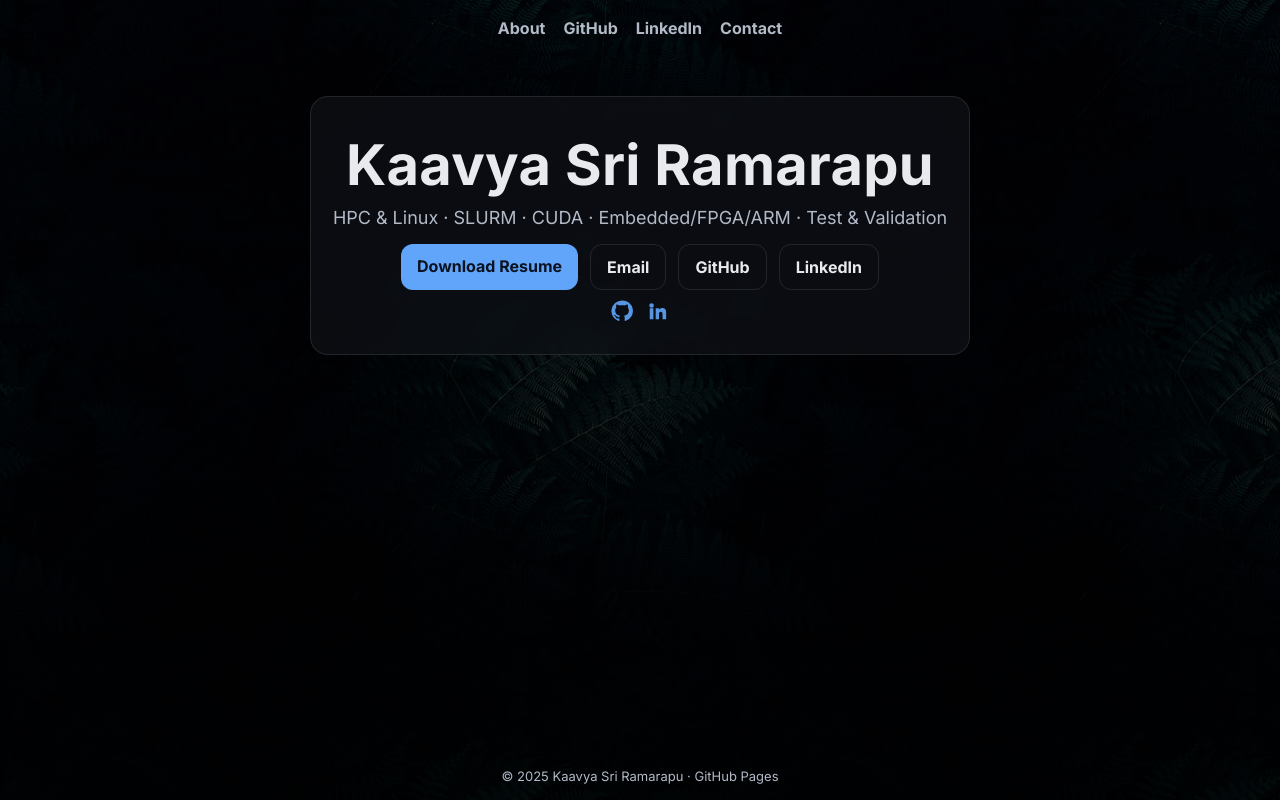
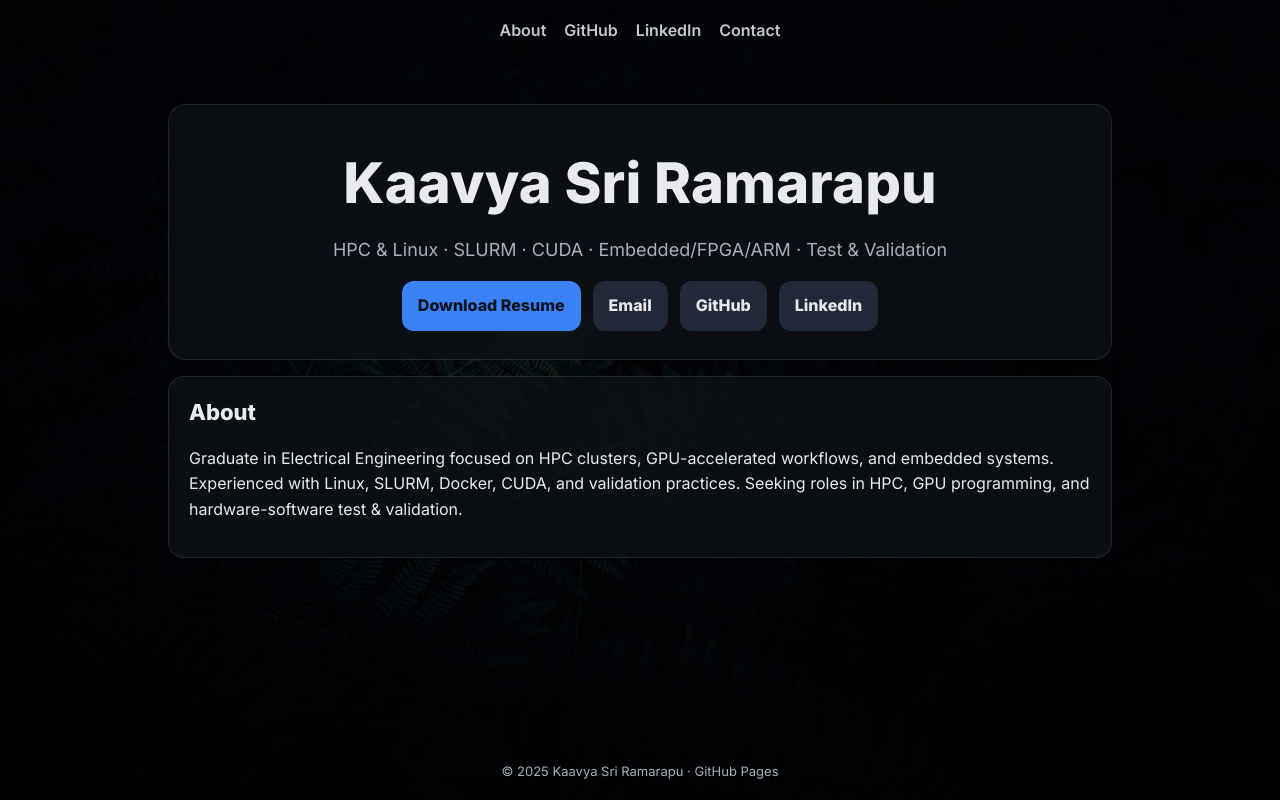
Before and after one commit to kaavyyaashri/kaavyyaashri.github.io, a plain HTML site: page index.html in a window 1280 px wide. Drawn offline with Linux system fonts and the light colour scheme.

Commit message:
Update index.html

```diff
--- a/index.html
+++ b/index.html
@@ -1,73 +1,136 @@
 <!DOCTYPE html>
 <html lang="en">
 <head>
-<meta charset="utf-8"/>
-<meta name="viewport" content="width=device-width, initial-scale=1"/>
-<title>Kaavya Sri Ramarapu</title>
-<link rel="preconnect" href="https://fonts.googleapis.com"><link rel="preconnect" href="https://fonts.gstatic.com" crossorigin>
-<link href="https://fonts.googleapis.com/css2?family=Inter:wght@300;400;700&display=swap" rel="stylesheet">
-<style>
-:root{--fg:#e8eaee;--mut:#b2bac7;--acc:#60a5fa;--glass:rgba(15,18,24,.68);--bd:rgba(255,255,255,.10)}
-*{box-sizing:border-box} body{margin:0;font-family:Inter,system-ui,Segoe UI,Roboto,Arial,sans-serif;background:#000;color:var(--fg)}
-a{color:var(--acc);text-decoration:none} a:hover{text-decoration:underline}
-.page{min-height:100vh;display:flex;flex-direction:column;background-image:
-  linear-gradient(rgba(0,0,0,.55),rgba(0,0,0,.8)),url('./fern_leaves.jpg');background-size:auto;background-position:center}
-.wrap{max-width:1000px;margin:0 auto;padding:18px}
-nav{display:flex;gap:18px;justify-content:center}
-nav a{color:var(--mut);font-weight:600} nav a:hover{color:#fff}
-.hero{margin:22px auto;max-width:980px}
-.card{background:var(--glass);border:1px solid var(--bd);backdrop-filter:blur(10px);-webkit-backdrop-filter:blur(10px);
-      border-radius:18px;padding:28px 22px;text-align:center}
-h1{margin:6px 0 8px;font-size:44px;letter-spacing:.3px}
-.sub{margin:0;color:var(--mut);font-size:18px}
-.row{display:flex;gap:12px;justify-content:center;flex-wrap:wrap;margin:16px 0 4px}
-.btn{background:var(--acc);color:#0b1220;padding:12px 16px;border-radius:12px;font-weight:700}
-.btn--ghost{border:1.4px solid var(--bd);color:var(--fg);background:transparent}
-.btn:hover{text-decoration:none;filter:brightness(1.08)}
-.icons{display:flex;gap:14px;justify-content:center;margin:10px 0 0}
-.icon{width:22px;height:22px;opacity:.9} .icon:hover{opacity:1}
-footer{margin-top:auto;text-align:center;color:var(--mut);font-size:13px;padding:16px}
-@media(min-width:900px){h1{font-size:56px}}
-</style>
+  <meta charset="utf-8" />
+  <meta name="viewport" content="width=device-width, initial-scale=1" />
+  <title>Kaavya Sri Ramarapu</title>
+
+  <!-- Font and base styles -->
+  <link rel="preconnect" href="https://fonts.googleapis.com">
+  <link rel="preconnect" href="https://fonts.gstatic.com" crossorigin>
+  <link href="https://fonts.googleapis.com/css2?family=Inter:wght@300;400;600;800&display=swap" rel="stylesheet">
+
+  <style>
+    /* ===== CSS VARIABLES ===== */
+    :root{
+      --fg:#e8eaee;           /* main text */
+      --mut:#a7b0bd;          /* muted text */
+      --acc:#60a5fa;          /* primary accent (buttons/links) */
+      --card:rgba(15,18,24,.78); /* glass card background */
+      --bd:rgba(255,255,255,.10);/* card border */
+      --btn:#3b82f6;          /* solid button color */
+      --btnText:#0b1220;      /* button text color */
+    }
+
+    /* ===== RESET + BASE ===== */
+    *{box-sizing:border-box}
+    html,body{margin:0;padding:0}
+    body{
+      font-family:Inter,system-ui,Segoe UI,Roboto,Arial,sans-serif;
+      background:#000; color:var(--fg); line-height:1.6;
+    }
+    a{color:var(--acc);text-decoration:none}
+    a:hover{text-decoration:underline}
+
+    /* ===== PAGE BACKGROUND (leaf image with dark overlay) ===== */
+    .page{
+      min-height:100vh; display:flex; flex-direction:column;
+      background-image:
+        linear-gradient(rgba(0,0,0,.55), rgba(0,0,0,.85)),
+        url('./fern_leaves.jpg');              /* your uploaded image */
+      background-size: cover;                  /* change to 120% or contain if you want less zoom */
+      background-position: center top;
+      background-repeat: no-repeat;
+    }
+
+    /* ===== LAYOUT WRAPPER ===== */
+    .wrap{max-width:1000px; margin:0 auto; padding:18px}
+
+    /* ===== TOP NAV ===== */
+    nav{display:flex; gap:18px; justify-content:center}
+    nav a{color:var(--fg); opacity:.85; font-weight:600}
+    nav a:hover{opacity:1}
+
+    /* ===== HERO CARD ===== */
+    .hero{margin:24px auto; max-width:980px}
+    .card{
+      background:var(--card);
+      border:1px solid var(--bd);
+      border-radius:18px;
+      backdrop-filter: blur(10px);
+      -webkit-backdrop-filter: blur(10px);
+      padding:28px 22px;
+      text-align:center;
+    }
+    h1{margin:6px 0 8px; font-size:48px; letter-spacing:.2px}
+    .sub{margin:0; color:var(--mut); font-size:18px}
+
+    /* ===== BUTTONS (SOLID, NOT TRANSPARENT) ===== */
+    .row{display:flex; flex-wrap:wrap; gap:12px; justify-content:center; margin:16px 0 0}
+    .btn{
+      display:inline-block; font-weight:800;
+      background:var(--btn); color:var(--btnText);
+      padding:12px 16px; border-radius:12px; border:0;
+    }
+    .btn.dark{
+      background:#1f2937; color:#e5e7eb;     /* solid dark variant */
+    }
+    .btn:hover{filter:brightness(1.07); text-decoration:none}
+
+    /* ===== SECTIONS ===== */
+    main{display:grid; gap:16px; margin-top:12px}
+    section{background:var(--card); border:1px solid var(--bd); border-radius:16px; padding:18px 20px}
+    h2{margin:0 0 8px; font-size:22px}
+
+    footer{margin-top:auto; text-align:center; color:var(--mut); font-size:13px; padding:18px}
+    @media(min-width:900px){h1{font-size:56px}}
+  </style>
 </head>
 <body>
-<div class="page">
+<div class="page"><!-- background sits on this container -->
+
+  <!-- ===== NAVIGATION ===== -->
   <header class="wrap">
     <nav>
-      <a href="#top">About</a>
-      <a href="https://github.com/kaavyyaashri" target="_blank" rel="noopener">GitHub</a>
+      <a href="#about">About</a>
+      <!-- absolute URLs prevent accidental relative 404s -->
+      <a href="https://github.com/kaavvyaashri" target="_blank" rel="noopener">GitHub</a>
       <a href="https://www.linkedin.com/in/kaavyasriramarapu/" target="_blank" rel="noopener">LinkedIn</a>
       <a href="mailto:ramarapukaavyasri@gmail.com">Contact</a>
     </nav>
   </header>
 
+  <!-- ===== HERO ===== -->
   <main id="top" class="hero wrap">
     <div class="card">
       <h1>Kaavya Sri Ramarapu</h1>
-      <p class="sub">HPC & Linux · SLURM · CUDA · Embedded/FPGA/ARM · Test & Validation</p>
+      <p class="sub">HPC &amp; Linux · SLURM · CUDA · Embedded/FPGA/ARM · Test &amp; Validation</p>
 
       <div class="row">
-        <!-- Use your current filename (space encoded). Rename if you prefer. -->
-        <a class="btn" href="./1.Kaavya%20Sri%20Resume_2025.pdf" download>Download&nbsp;Resume</a>
-        <a class="btn btn--ghost" href="mailto:ramarapukaavyasri@gmail.com">Email</a>
-        <a class="btn btn--ghost" href="https://github.com/kaavvyaashri" target="_blank" rel="noopener">GitHub</a>
-        <a class="btn btn--ghost" href="https://www.linkedin.com/in/kaavyasriramarapu/" target="_blank" rel="noopener">LinkedIn</a>
-      </div>
-
-      <div class="icons">
-        <!-- Minimal inline icons (GitHub + LinkedIn) to avoid external libs -->
-        <a href="https://github.com/kaavvyaashri" target="_blank" rel="noopener" aria-label="GitHub">
-          <svg class="icon" viewBox="0 0 24 24" fill="currentColor"><path d="M12 .5a11.5 11.5 0 0 0-3.64 22.42c.58.1.8-.26.8-.57v-2.2c-3.26.71-3.95-1.4-3.95-1.4-.53-1.35-1.3-1.7-1.3-1.7-1.06-.73.08-.72.08-.72 1.17.08 1.79 1.2 1.79 1.2 1.04 1.79 2.74 1.27 3.41.97.1-.76.41-1.27.74-1.56-2.6-.3-5.33-1.3-5.33-5.77 0-1.27.46-2.3 1.2-3.11-.12-.3-.52-1.5.12-3.13 0 0 .98-.31 3.2 1.19.93-.26 1.93-.39 2.92-.39.99 0 2 .13 2.93.39 2.2-1.5 3.18-1.19 3.18-1.19.64 1.64.24 2.84.12 3.13.75.81 1.2 1.84 1.2 3.1 0 4.49-2.74 5.47-5.36 5.77.43.37.8 1.1.8 2.22v3.29c0 .32.21.68.81.57A11.5 11.5 0 0 0 12 .5z"/></svg>
-        </a>
-        <a href="https://www.linkedin.com/in/kaavyasriramarapu/" target="_blank" rel="noopener" aria-label="LinkedIn">
-          <svg class="icon" viewBox="0 0 24 24" fill="currentColor"><path d="M4.98 3.5a2.5 2.5 0 1 1 0 5 2.5 2.5 0 0 1 0-5zM3 8.98h3.96V21H3V8.98zM9.49 8.98H13v1.64h.05c.49-.92 1.68-1.89 3.46-1.89 3.7 0 4.38 2.42 4.38 5.56V21h-3.96v-5.33c0-1.27-.02-2.9-1.77-2.9-1.77 0-2.04 1.38-2.04 2.81V21H9.49V8.98z"/></svg>
-        </a>
+        <!-- PDF link uses URL-encoded space; keep the filename exactly as in repo -->
+        <a class="btn" href="./1.Kaavya%20Sri%20Resume_2025.pdf" download>Download Resume</a>
+        <a class="btn dark" href="mailto:ramarapukaavyasri@gmail.com">Email</a>
+        <a class="btn dark" href="https://github.com/kaavvyaashri" target="_blank" rel="noopener">GitHub</a>
+        <a class="btn dark" href="https://www.linkedin.com/in/kaavyasriramarapu/" target="_blank" rel="noopener">LinkedIn</a>
       </div>
     </div>
+
+    <!-- ===== ABOUT (brief, as requested) ===== -->
+    <section id="about">
+      <h2>About</h2>
+      <p>
+        Graduate in Electrical Engineering focused on HPC clusters, GPU-accelerated workflows, and embedded systems.
+        Experienced with Linux, SLURM, Docker, CUDA, and validation practices. Seeking roles in HPC, GPU programming,
+        and hardware-software test &amp; validation.
+      </p>
+    </section>
   </main>
 
+  <!-- ===== FOOTER ===== -->
   <footer>© <span id="y"></span> Kaavya Sri Ramarapu · GitHub Pages</footer>
 </div>
+
+<!-- Tiny script: current year in footer -->
 <script>document.getElementById('y').textContent=new Date().getFullYear()</script>
 </body>
 </html>
```
